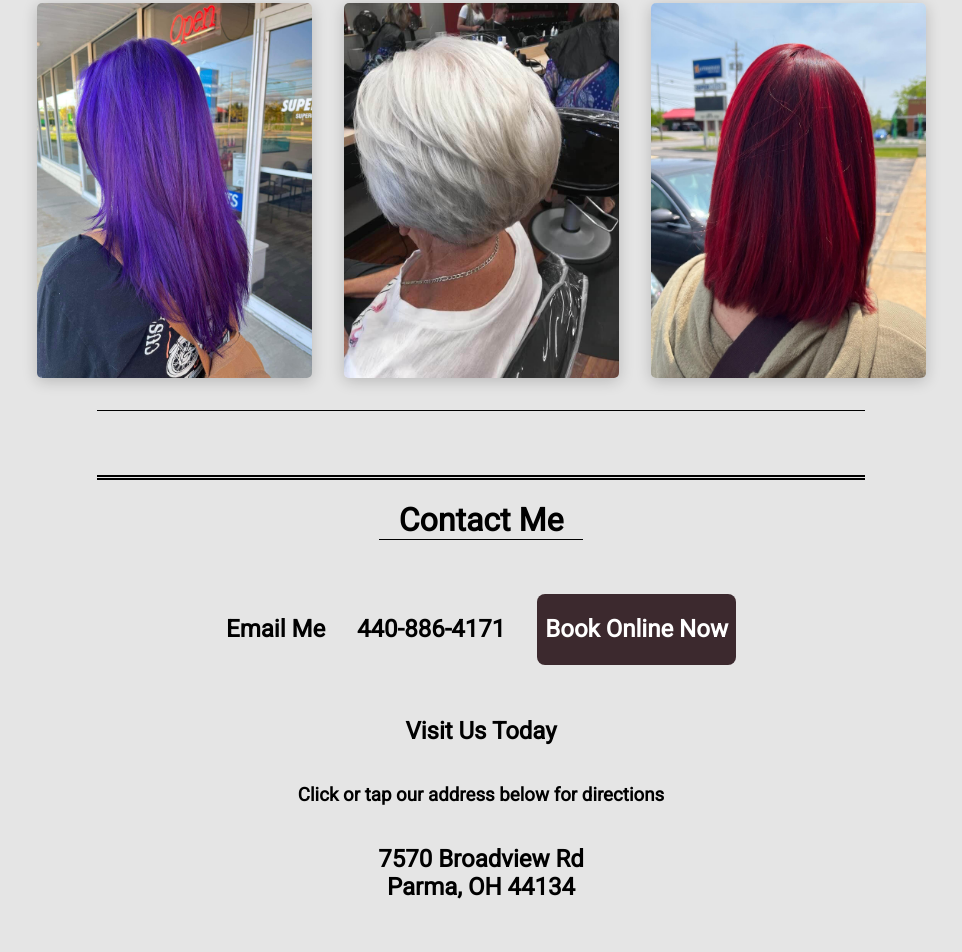
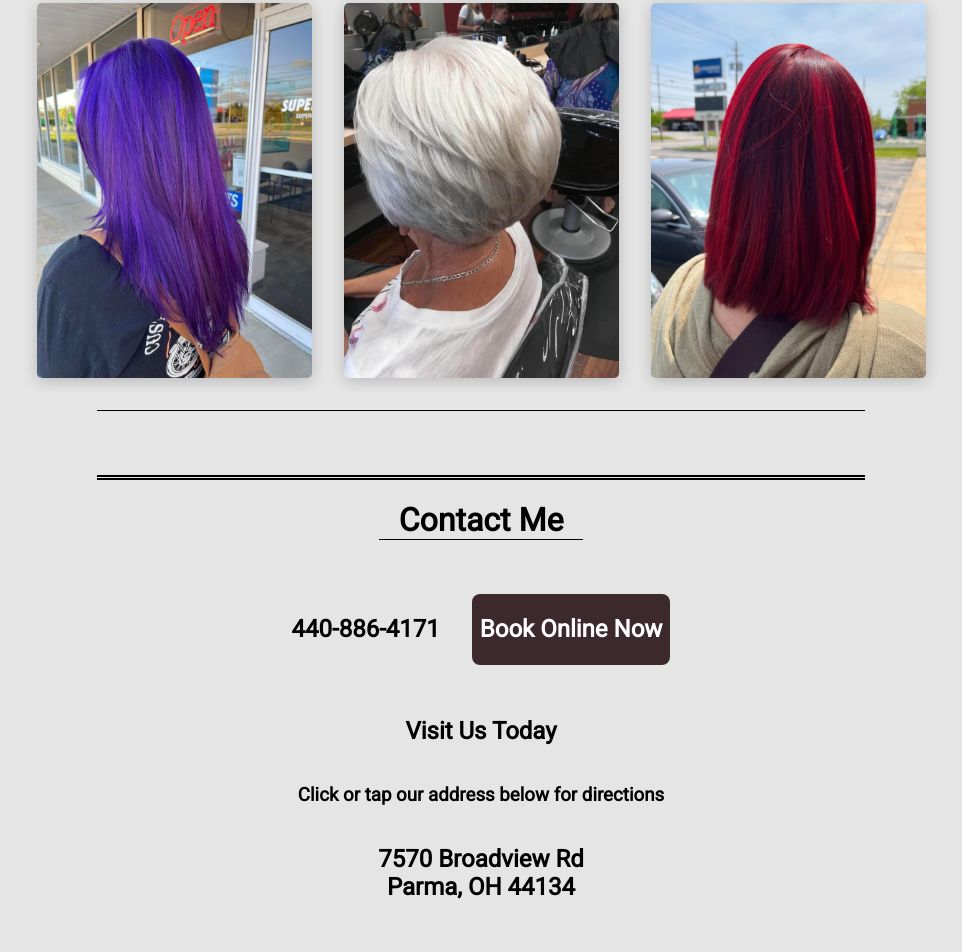
Before and after one commit to Slyons2397/alutz_page, a website: page index.html in a window 1280 px wide. Shown: the part 3159-4111 px from the top of the page, without its empty margins (159-1121 px from the left). Drawn offline with Linux system fonts and the light colour scheme.

Commit message:
removed email contact

```diff
--- a/index.html
+++ b/index.html
@@ -179,7 +179,7 @@
       <footer id="footer">
         <h1 class="contact-me-header">Contact Me</h1>
         <div class="footer-body">
-          <a href="mailto: lutz.ashley@gmail.com"><h2>Email Me</h2></a>
+          <!-- <a href="mailto: lutz.ashley@gmail.com"><h2>Email Me</h2></a> -->
           <a href="tel:440-886-4171"><h2>440-886-4171</h2></a>
           <a
             class="book-button"
```
